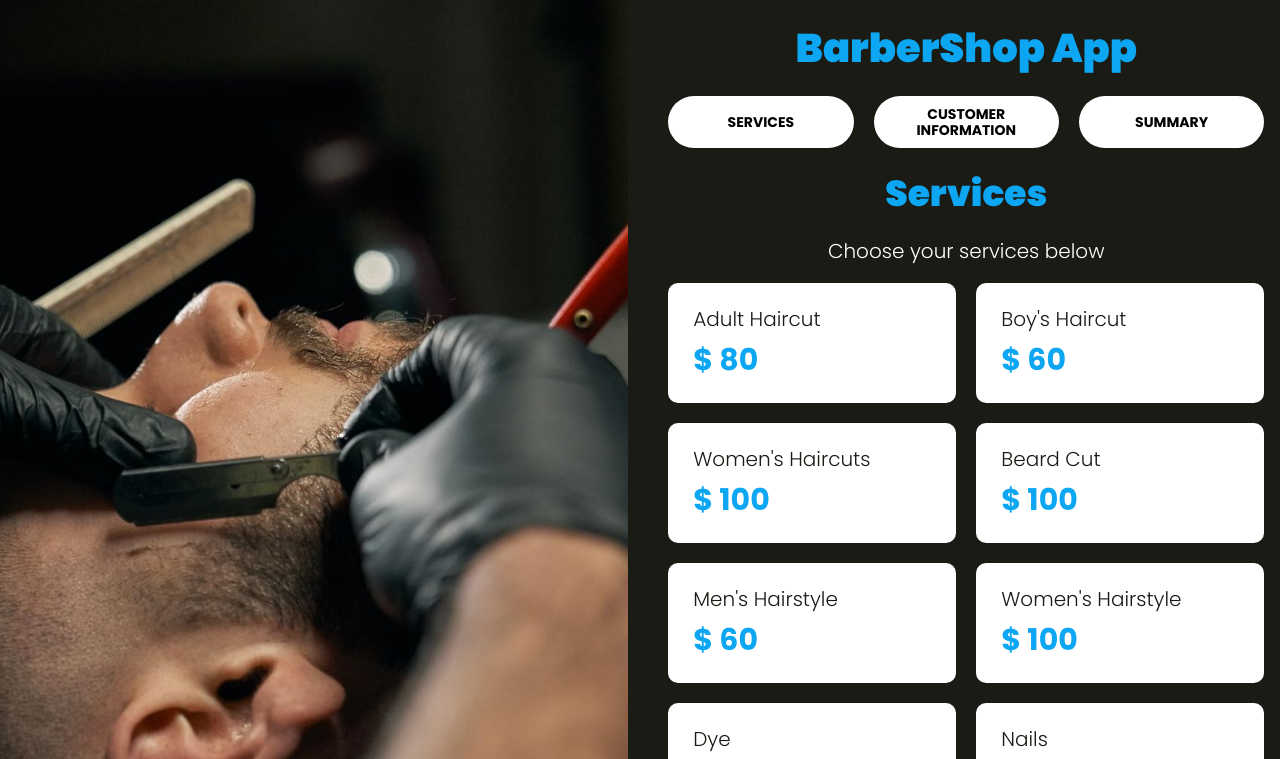
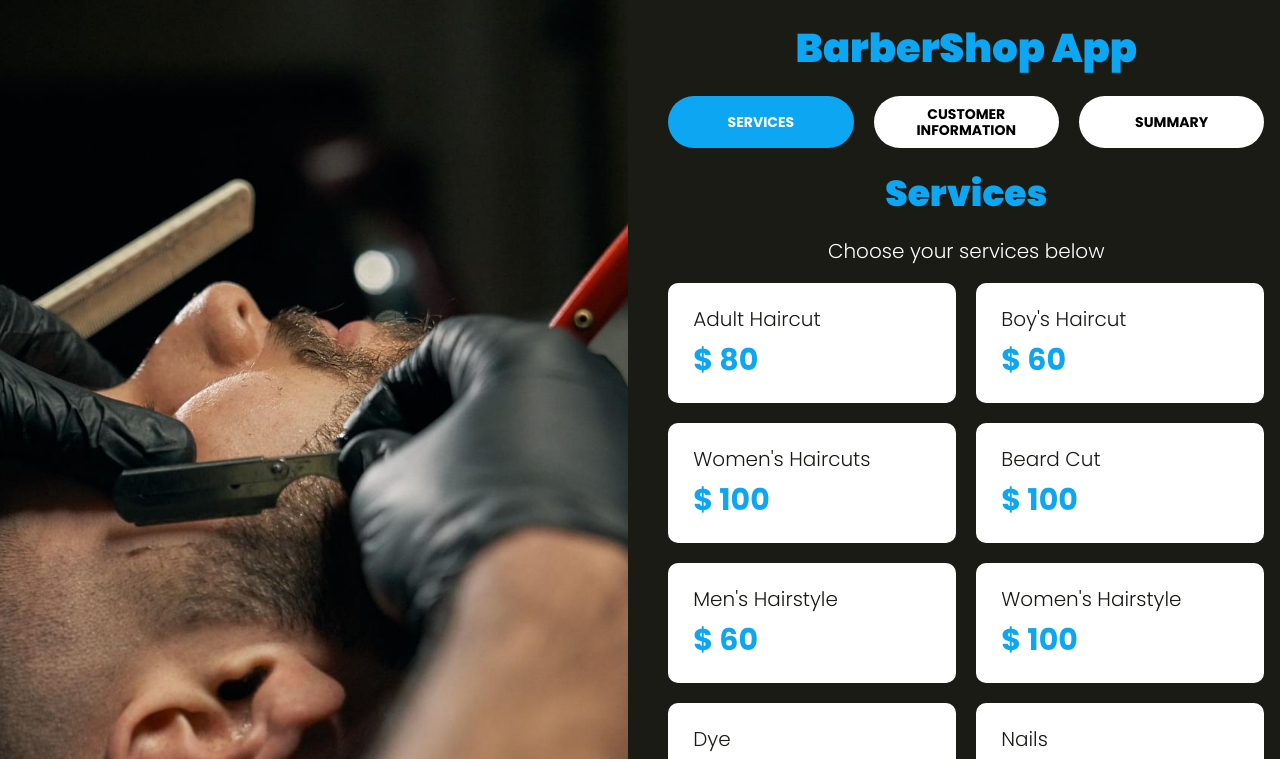
Before and after one commit to erick-sk/barbershop-app, a website with bundled scripts: page index.html in a window 1280 px wide. Both pictures are taken after a click on the button "SERVICES". Shown: the top 759 px of the page. Built offline with nearby package versions, Linux system fonts and the light colour scheme.

Commit message:
Style change background-color tab

```diff
--- a/src/js/app.js
+++ b/src/js/app.js
@@ -18,6 +18,11 @@ function startApp() {
 function showSection() {
   const currentSection = document.querySelector(`#step-${page}`);
   currentSection.classList.add("show-section");
+
+  // Highlight current tab
+
+  const tab = document.querySelector(`[data-step="${page}"]`);
+  tab.classList.add("current");
 }
 
 function changeSection() {
@@ -32,8 +37,16 @@ function changeSection() {
       // Delete show-section from previous section
       document.querySelector(".show-section").classList.remove("show-section");
 
+      // Add show-section where click
       const section = document.querySelector(`#step-${page}`);
       section.classList.add("show-section");
+
+      // Delete current class previous tab
+      document.querySelector(".tabs .current").classList.remove("current");
+
+      // Add current class tab
+      const tab = document.querySelector(`[data-step="${page}"]`);
+      tab.classList.add("current");
     });
   });
 }
--- a/src/scss/layout/_tabs.scss
+++ b/src/scss/layout/_tabs.scss
@@ -10,6 +10,11 @@
     border: none;
     border-radius: 5rem;
 
+    &.current {
+      background-color: $blue;
+      color: $white;
+    }
+
     &:hover {
       cursor: pointer;
     }
```
Also changed, not shown: build/css/app.css, build/js/bundle.min.js, 2 other files.
